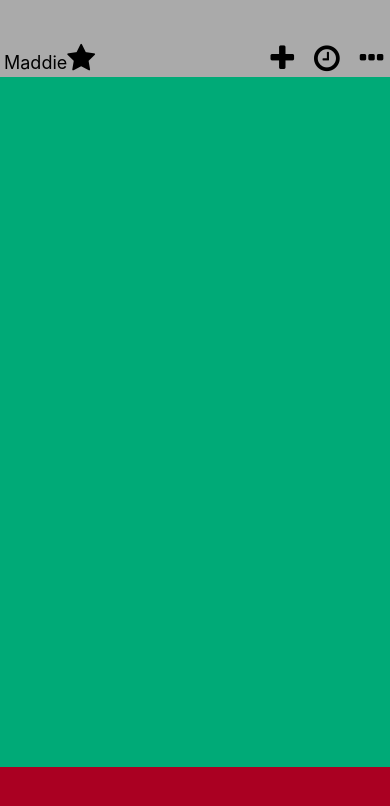
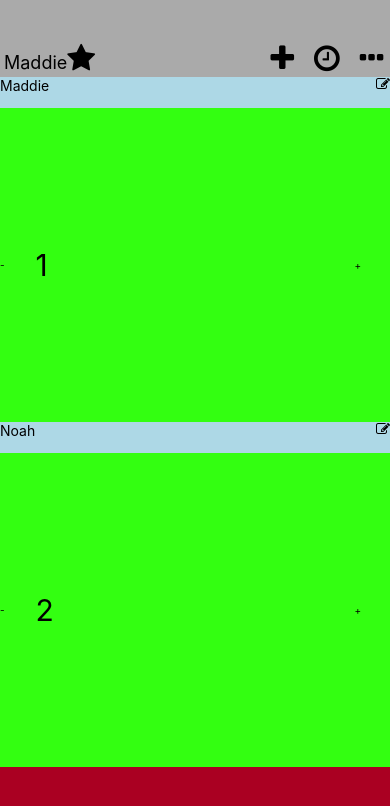
Before and after one commit to nazhot/Score_Counter, a React Native app: screen / in a window 390 px wide. Shown: the top 806 px of the page. Built offline with nearby package versions, Linux system fonts and the light colour scheme.

Commit message:
Cleaned up ScoreCard Appearance
Android can't currently be used since I am at the library and you need
to be on the same network for that to work, so I've been using web. It
doesn't look great on web, but the general idea is where I want it to
be.

```diff
--- a/App.js
+++ b/App.js
@@ -3,6 +3,17 @@ import { StyleSheet, Text, View, SafeAreaView } from 'react-native';
 import NavBar from "./components/NavBar";
 import ScoreContainer from './components/ScoreContainer';
 import BottomNav from './components/BottomNav';
+
+const scoreData = [
+  {
+    player: "Maddie",
+    score: 1,
+  },
+  {
+    player: "Noah",
+    score: 2,
+  }
+];
 
 
 export default function App() {
@@ -12,7 +23,9 @@ export default function App() {
         winner="Maddie"
         >
       </NavBar>
-      <ScoreContainer>
+      <ScoreContainer
+        data={scoreData}
+      >
 
       </ScoreContainer>
       <BottomNav>
--- a/components/ScoreCard.js
+++ b/components/ScoreCard.js
@@ -4,16 +4,22 @@ import { StyleSheet, Text, View, Image } from 'react-native';
 
 const styles = StyleSheet.create({
     container: {
-        borderRadius: "25%",
         backgroundColor: "#3f1",
+        flex: 1,
+        flexDirection: "column",
     },
     title: {
         flex: 1,
+        backgroundColor: "lightblue",
+        flexDirection: "row",
     },
     scoreContainer: {
         flexDirection: "row",
         flex: 10,
         color: "fff",
+        alignItems: "center",
+        justifyContent: "center",
+        textAlign: "center",
     },
     increment: {
         flex: 1,
@@ -34,13 +40,16 @@ const ScoreCard = ( {player, score} ) => {
                     name="edit"
                     size="30"
                     color="fff"
+                    style={{flex: 1, direction: "rtl"}}
                 />
             </View>
             <View style={styles.scoreContainer}>
                 <Text style={styles.increment}>-</Text>
-                <Text>{score}</Text>
+                <Text style={styles.score}>{score}</Text>
                 <Text style={styles.increment}>+</Text>
             </View>
         </View>
     );
 };
+
+export default ScoreCard;
--- a/components/ScoreContainer.js
+++ b/components/ScoreContainer.js
@@ -1,5 +1,6 @@
 import { React } from 'react';
 import { StyleSheet, Text, View, SafeAreaView } from 'react-native';
+import ScoreCard from './ScoreCard';
 
 const styles = StyleSheet.create({
     container: {
@@ -8,12 +9,33 @@ const styles = StyleSheet.create({
     }
 });
 
+/**
+ * Using the given data, create the ScoreCard components that will be within this ScoreContainer
+ * @param {Array} data Array of object that define the various players and their scores
+ */
+function generateScoreCards(dataArray){
+    const scoreCards = [];
+    let count = 0;
+    for ( const data of dataArray ) {
+        scoreCards.push(
+            <ScoreCard
+                player={data.player}
+                score={data.score}
+                key={count}
+            />
+        );
+        count++;
+    }
+    return scoreCards;
+}
+
+
 const ScoreContainer = ( {data} ) => {
     return (
         <View
-        style={styles.container}
+            style={styles.container}
         >
-
+            {generateScoreCards(data)}
         </View>
     );
 };
```
Also changed, not shown: package.json (+5 -2 lines), 1 other file (tests, documents, lock files or other folders).
